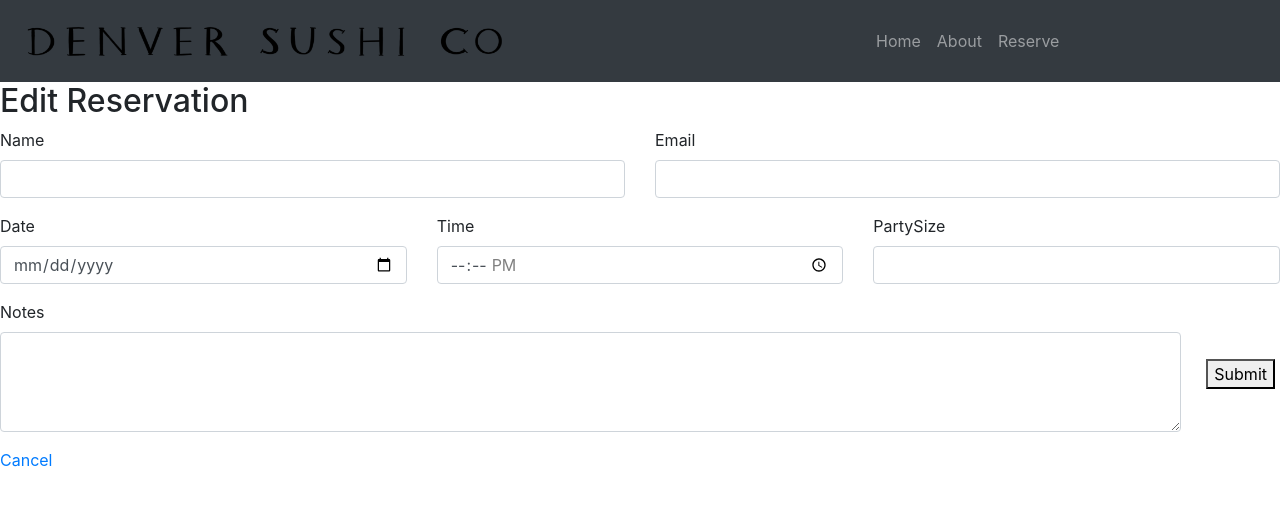
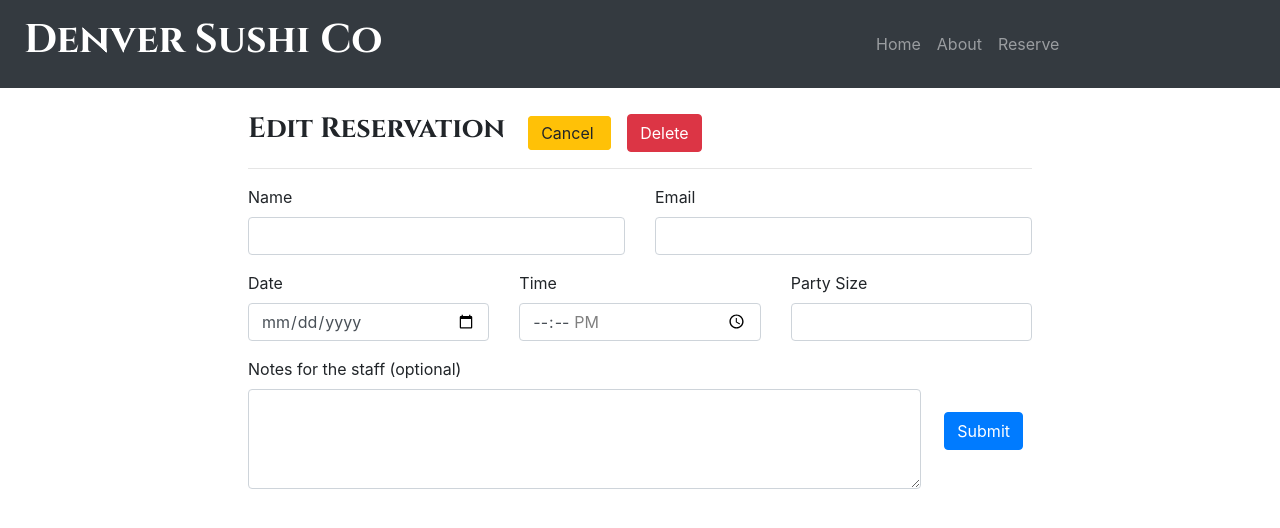
Before and after one commit to alexschoep/denversushico, a Django app: template ebdjango/reserve/templates/edit.html in a window 1280 px wide. Shown: the top 528 px of the page. Run offline with Django 3.2, Linux system fonts and the light colour scheme; the template is opened without the code that fills it: values that come from a table or form of the project are taken from there, others are empty; some libraries are stand-ins or nearby versions.

Commit message:
front end development

```diff
--- a/ebdjango/reserve/forms.py
+++ b/ebdjango/reserve/forms.py
@@ -11,6 +11,9 @@ class TimeInput(forms.TimeInput):
 
 class NotesInput(forms.Textarea):
     input_type = 'textarea'
+
+class PartySizeInput(forms.NumberInput):
+    input_type='number'
 
 #create form from reservation model
 class ReservationForm(forms.ModelForm):
@@ -29,5 +32,6 @@ class ReservationForm(forms.ModelForm):
         widgets = {
             'date': DateInput(attrs={'min':datetime.date.today(), 'max':datetime.date.today() + datetime.timedelta(365)}),
             'time': TimeInput(attrs={'min':'12:30', 'max':'22:00', 'step':'1800'}),
-            'notes': NotesInput(attrs={'style':'max-height:100px'})
+            'notes': NotesInput(attrs={'style':'max-height:100px'}),
+            'partySize': PartySizeInput(attrs={'min':'1', 'max':'20'})
         }
--- /dev/null
+++ b/ebdjango/reserve/static/css/style.css
@@ -0,0 +1,14 @@
+.header {
+  font-family: 'Cinzel', serif;
+  font-weight: 700;
+}
+
+.errorlist {
+  margin: 0;
+  padding-left: 0.25em;
+}
+
+.errorlist > li {
+  color: red;
+  list-style: none;
+}
--- a/ebdjango/reserve/templates/base.html
+++ b/ebdjango/reserve/templates/base.html
@@ -7,14 +7,16 @@
   <title>Denver Sushi Co</title>
   <link rel="stylesheet" href="https://stackpath.bootstrapcdn.com/bootstrap/4.4.1/css/bootstrap.min.css"
     integrity="sha384-Vkoo8x4CGsO3+Hhxv8T/Q5PaXtkKtu6ug5TOeNV6gBiFeWPGFN9MuhOf23Q9Ifjh" crossorigin="anonymous">
+  <link href="https://fonts.googleapis.com/css2?family=Cinzel:wght@400;700&display=swap" rel="stylesheet">
+  {% load static %}
+  <link rel="stylesheet" href='{% static "css/style.css" %}'>
 </head>
 
 <body>
   <nav class="navbar navbar-expand-md bg-dark navbar-dark sticky-top row">
-    <div class="col-md-8 col-9">
-      <a class="navbar-brand" href="#">
-        {% load static %}
-        <img style="width:100%; max-width:500px" src='{% static "/images/header.png" %}'>
+    <div class="navbar-text col-md-8 col-9">
+      <a href="{% url 'index' %}">
+        <h1 class="pl-2 header">Denver Sushi Co</h1>
       </a>
     </div>
     <button class="navbar-toggler mr-3" type="button" data-toggle="collapse" data-target="#navbar">
@@ -29,16 +31,12 @@
           <a class="nav-link" href="#">About</a>
         </li>
         <li class="nav-item">
-          <a class="nav-link" href="#">Reserve</a>
+          <a class="nav-link" href="{% url 'reserve' %}">Reserve</a>
         </li>
       </ul>
     </div>
   </nav>
 
-  <div id="header">
-    {% block header %}
-    {% endblock %}
-  </div>
   <div id="content">
     {% block content %} {% endblock %}
   </div>
--- a/ebdjango/reserve/templates/edit.html
+++ b/ebdjango/reserve/templates/edit.html
@@ -1,12 +1,38 @@
 {% extends 'base.html' %}
-{% block header %}
-<h2>
-  Edit Reservation
-</h2>
+{% block content %}
+<div style="max-width: 800px" class="p-2 ml-auto mr-auto mt-3">
+  <h3 class="header d-inline">
+    Edit Reservation
+  </h3>
+  <a class='btn btn-warning d-inline ml-3' href="{% url 'view' reservation.url %}">
+    Cancel
+  </a>
+  <button type="button" class="btn btn-danger ml-3" data-toggle="modal" data-target="#deleteModal">
+    Delete
+  </button>
+  <hr>
+  {% include 'reservationform.html' %}
+</div>
+
+<div class="modal" id="deleteModal">
+  <div class="modal-dialog">
+    <div class="modal-content">
+
+      <div class="modal-header">
+        <h4 class="modal-title">Are you sure you want to delete your reservation?</h4>
+      </div>
+
+      <div class="modal-footer">
+        <button type="button" class="btn btn-primary" data-dismiss="modal">Cancel</button>
+        <form action="{% url 'delete' reservation.url %}" method="POST">
+          {% csrf_token %}
+          <button type="submit" class="btn btn-danger">Delete</button>
+        </form>
+      </div>
+
+    </div>
+  </div>
+</div>
+
+
 {% endblock %}
-{% block content %}
-{% include 'reservationform.html' %}
-<a href="{% url 'view' reservation.url %}">
-  Cancel
-</a>
-{% endblock %}
--- a/ebdjango/reserve/templates/index.html
+++ b/ebdjango/reserve/templates/index.html
@@ -18,7 +18,4 @@
 <div class="carousel slide" data-ride="carousel">
 
 </div>
-<a href="{% url 'reserve' %}">
-  Make a Reservation
-</a>
 {% endblock %}
--- a/ebdjango/reserve/templates/reservationform.html
+++ b/ebdjango/reserve/templates/reservationform.html
@@ -2,33 +2,39 @@
   {% csrf_token %}
   <div class="row">
     <div class="form-group col-md">
-      <label for="name">{{ form.name.label }}</label>
+      <label for="name">Name</label>
       {{ form.name }}
+      {{ form.name.errors }}
     </div>
     <div class="form-group col-md">
-      <label for="email">{{ form.email.label }}</label>
+      <label for="email">Email</label>
       {{ form.email }}
+      {{ form.email.errors }}
     </div>
   </div>
   <div class="row">
     <div class="form-group col-md">
-      <label for="name">{{ form.date.label }}</label>
+      <label for="name">Date</label>
       {{ form.date }}
+      {{ form.date.errors }}
     </div>
     <div class="form-group col-md">
-      <label for="name">{{ form.time.label }}</label>
+      <label for="name">Time</label>
       {{ form.time }}
+      {{ form.time.errors }}
     </div>
     <div class="form-group col-md">
-      <label for="name">{{ form.partySize.label }}</label>
+      <label for="name">Party Size</label>
       {{ form.partySize }}
+      {{ form.partySize.errors }}
     </div>
   </div>
   <div class="row align-items-center">
     <div class="form-group col-md">
-      <label for="notes">{{ form.notes.label }}</label>
+      <label for="notes">Notes for the staff (optional)</label>
       {{ form.notes }}
+      {{ form.notes.errors }}
     </div>
-    <button style="height:30px; margin-left:10px; margin-right:20px" type="submit">Submit</button>
+    <button class='btn btn-primary ml-auto mr-auto ml-md-2 mr-md-4' type="submit">Submit</button>
   </div>
 </form>
--- a/ebdjango/reserve/urls.py
+++ b/ebdjango/reserve/urls.py
@@ -13,5 +13,8 @@ urlpatterns = [
     path('reserve/<slug:pk>', ReservationDetailView.as_view(), name='view'),
 
     #reservation edit page (get, post)
-    path('reserve/<slug:pk>/edit', views.edit, name='edit')
+    path('reserve/<slug:pk>/edit', views.edit, name='edit'),
+
+    #reservation delete (post)
+    path('reserve/<slug:pk>/delete', views.delete, name='delete')
 ]
--- a/ebdjango/reserve/views.py
+++ b/ebdjango/reserve/views.py
@@ -50,3 +50,9 @@ def edit(request, pk):
         "form": form
     }
     return render(request, 'edit.html', context)
+
+def delete(request, pk):
+    reservation = get_object_or_404(Reservation, pk=pk)
+    if request.method == "POST":
+        reservation.delete()
+    return redirect('reserve')
```
Also changed, not shown: ebdjango/reserve/templates/reserve.html (+2 -5 lines), ebdjango/reserve/templates/view.html (+38 -22 lines).
